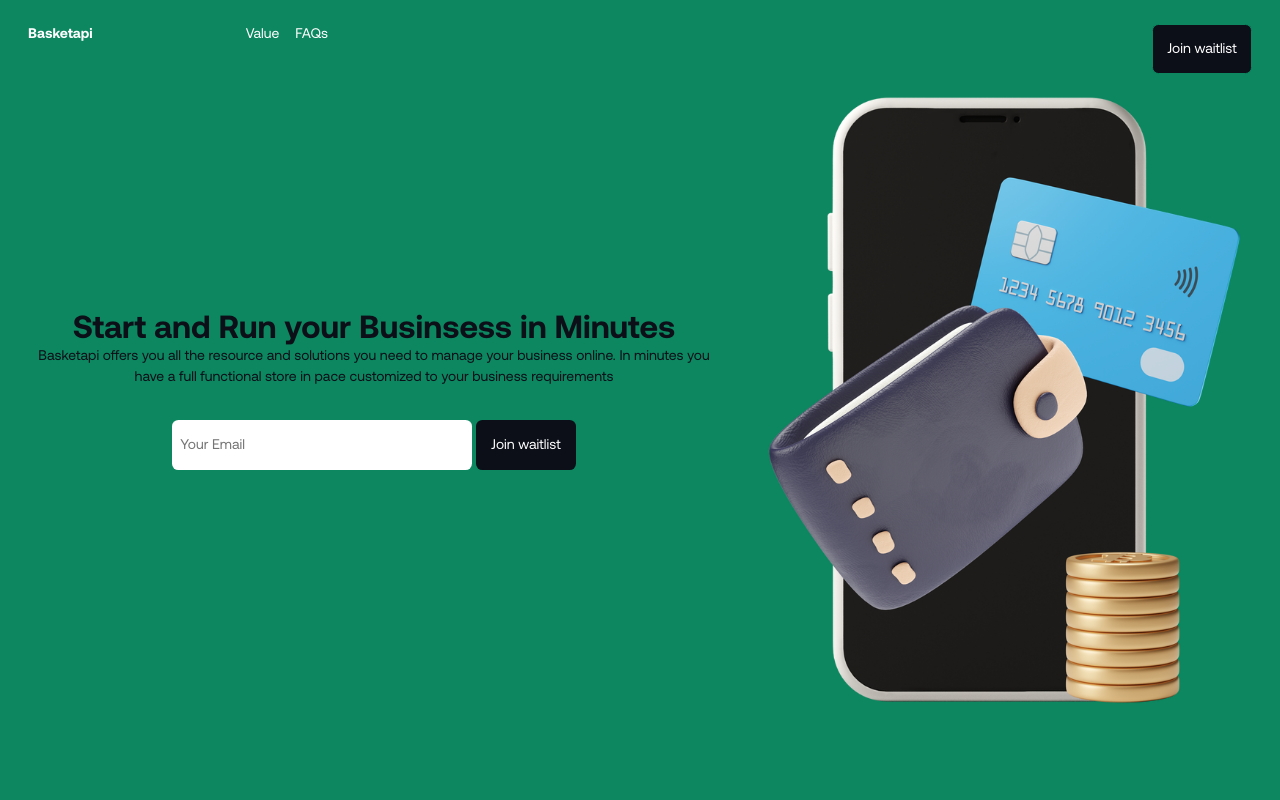
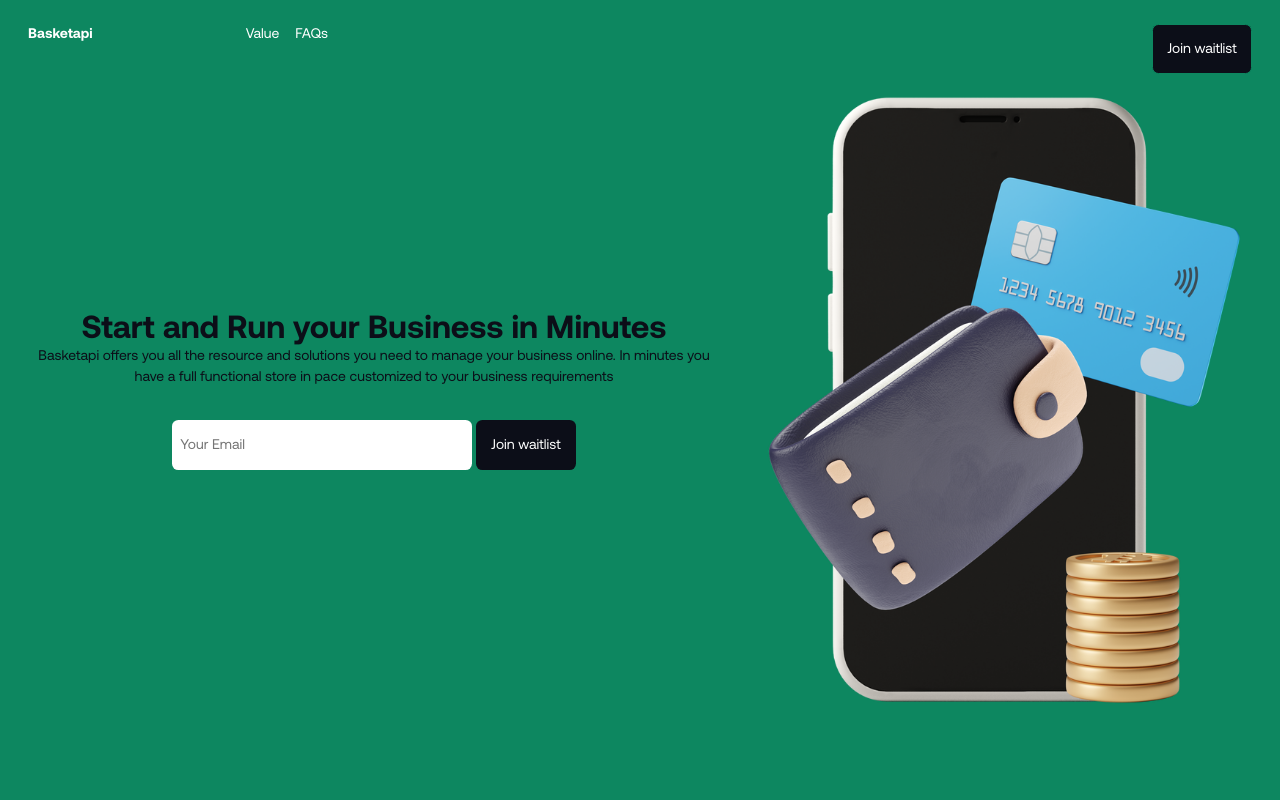
Before and after one commit to Omarookolosio94/waitlist, a website: page index.html in a window 1280 px wide. Shown: the top 800 px of the page. Drawn offline with Linux system fonts and the light colour scheme.

Commit message:
added content

```diff
--- a/index.html
+++ b/index.html
@@ -30,7 +30,7 @@
           <div class="content-body">
             <img src="./assets/img/ewallet.png" alt="" srcset="" />
             <div class="content-text">
-              <h1 class="header">Start and Run your Businsess in Minutes</h1>
+              <h1 class="header">Start and Run your Business in Minutes</h1>
               <p>
                 Basketapi offers you all the resource and solutions you need to
                 manage your business online. In minutes you have a full functional store in pace customized to your business requirements
```
